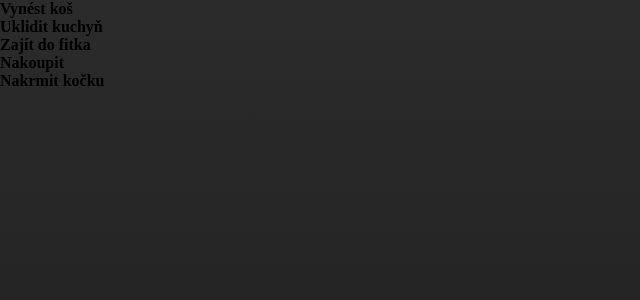
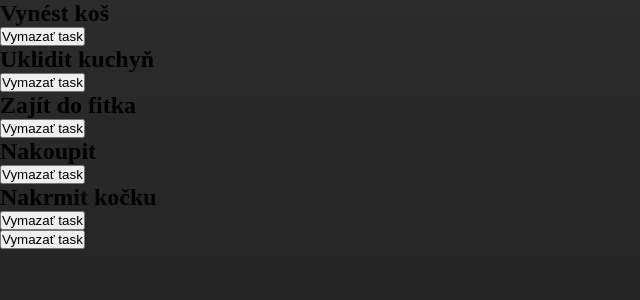
Before and after one commit to OliverSla/React, a React (Create React App) app: page / in a window 1280 px wide. Shown: the top 300 px of the page, without its empty margins (0-640 px from the left). Built offline with nearby package versions, Linux system fonts and the light colour scheme.

Commit message:
TodoApp - task delete

```diff
--- a/src/components/AllTasks.js
+++ b/src/components/AllTasks.js
@@ -1,22 +1,42 @@
 import './AllTasks.css'
 import data from "../data"
+import { useState } from 'react'
 
 const AllTasks = () => {
-    return (
+
+    const [myNewData, setMyNewData] = useState(data)
+
+
+   const deleteOneTask = (idecko) => {
+    const filteredData = myNewData.filter((oneTask) => {
+        return oneTask.id !== idecko
+    })
+    setMyNewData(filteredData)
+   }
+
+
+   const deleteAllTasks = () => {
+    setMyNewData([])
+   }
+
+    return(
         <div>
             {
-                data.map((oneTask) => {
-                    const {id, name } = oneTask
+                myNewData.map((oneTask) => {
 
-                    return (<div className='oneTask' key={id}>
-                        <h4> {name} </h4>
-                        </div>
-                    )
+
+                    const {id, name} = oneTask
+
+                    return <div className="oneTask" key={id}>
+                        <h2> {name} </h2>
+                        <button className="delete" onClick={ () => deleteOneTask(id) }> Vymazať task </button>
+                     </div>
                 })
             }
+
+            <button className="delete" onClick={ deleteAllTasks }> Vymazať task </button>
         </div>
     )
 }
 
-
 export default AllTasks
```
